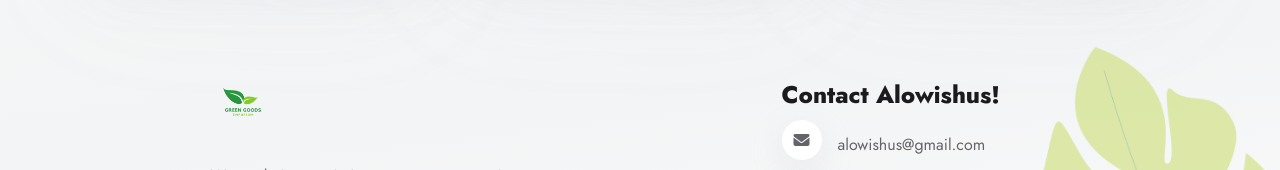
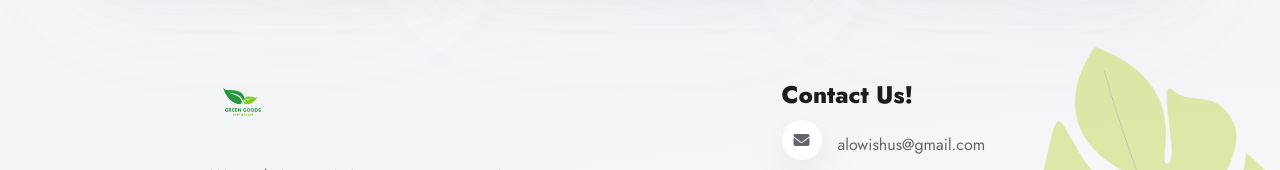
Before and after one commit to hax0-r/fiverr_assignment, a plain HTML site: page cafeMenu.html in a window 1280 px wide. Shown: the part 1728-1898 px from the top of the page. Drawn offline with Linux system fonts and the light colour scheme.

Commit message:
first commit

```diff
--- a/cafeMenu.html
+++ b/cafeMenu.html
@@ -102,7 +102,7 @@
           </div>
           <div class="footer-content-2">
             <div class="footer-contact">
-              <h3>Contact Alowishus!</h3>
+              <h3>Contact Us!</h3>
               <div class="footer-email">
                 <i class="fa-solid fa-envelope"></i>
                 <p>alowishus@gmail.com</p>
```
Also changed, not shown: contact.html (+1 -1 lines), index.html (+1 -1 lines).
